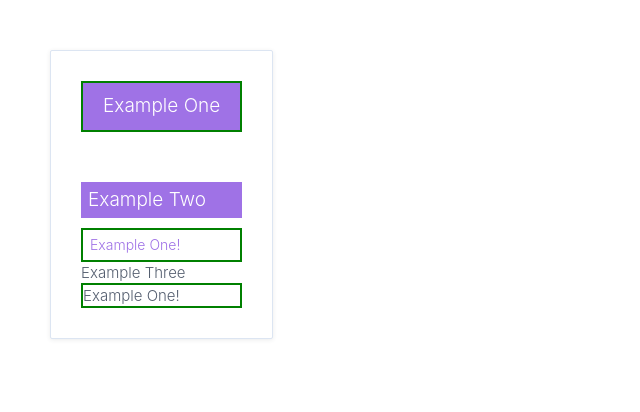
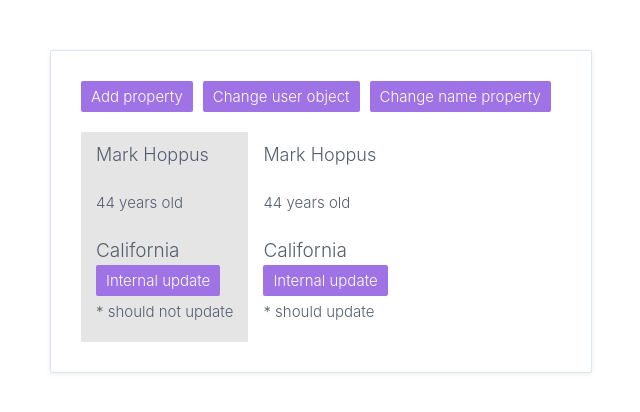
Before and after one commit to AditechGH/angular-pro-src, an Angular app: page / in a window 1280 px wide. Shown: the top 412 px of the page, without its empty margins (0-640 px from the left). Built offline with nearby package versions, Linux system fonts and the light colour scheme.

Commit message:
ChangeDetectionStrategy.OnPush and Immutability.

```diff
--- a/src/app/example/components/one/one.component.ts
+++ b/src/app/example/components/one/one.component.ts
@@ -1,22 +1,36 @@
-import { Component, ViewEncapsulation } from '@angular/core';
+import { ChangeDetectionStrategy, Component, Input } from '@angular/core';
+
+import { User } from '../../model/user.model';
 
 @Component({
   selector: 'example-one',
+  changeDetection: ChangeDetectionStrategy.OnPush,
   standalone: true,
   imports: [],
   template: `
     <div class="example-one">
-      Example One
+      <h4>{{ user.name }}</h4>
+      <h5>{{ user.age }} years old</h5>
+      {{ user.location }} <br />
+      {{ user.email }}
+
+      <button (click)="update()">Internal update</button>
+      <p>* should not update</p>
     </div>
   `,
-  styles: [`
-  .example-one {
-    background: #9f72e6;
-    font-size: 19px;
-    color: #fff;
-    margin-bottom: 50px;
-    padding: 10px 20px;
+  styles: [
+    `
+      .example-one {
+        font-size: 19px;
+        margin-bottom: 10px;
+      }
+    `,
+  ],
+})
+export class OneComponent {
+  @Input() user!: User;
+
+  update() {
+    this.user.name = 'Matt Skiba';
   }
-`]
-})
-export class OneComponent {}
+}
--- a/src/app/example/components/three/three.component.ts
+++ /dev/null
@@ -1,22 +0,0 @@
-import { Component, ViewEncapsulation } from '@angular/core';
-
-@Component({
-  selector: 'example-three',
-  encapsulation: ViewEncapsulation.None,
-  standalone: true,
-  imports: [],
-  template: `
-    <div class="example-three">
-      Example Three
-    </div>
-    <div class="example-one">
-      Example One!
-    </div>
-  `,
-   styles: [`
-   .example-one {
-     border: 2px solid green;
-   }
- `],
-})
-export class ThreeComponent {}
--- a/src/app/example/components/two/two.component.ts
+++ b/src/app/example/components/two/two.component.ts
@@ -1,32 +1,36 @@
-import { Component, ViewEncapsulation } from '@angular/core';
+import { ChangeDetectionStrategy, Component, Input } from '@angular/core';
+
+import { User } from '../../model/user.model';
 
 @Component({
   selector: 'example-two',
-  encapsulation: ViewEncapsulation.ShadowDom,
+  changeDetection: ChangeDetectionStrategy.Default,
   standalone: true,
   imports: [],
   template: `
     <div class="example-two">
-      Example Two
-    </div>
-    <div class="example-one">
-      Example One!
+      <h4>{{ user.name }}</h4>
+      <h5>{{ user.age }} years old</h5>
+      {{ user.location }} <br />
+      {{ user.email }}
+
+      <button (click)="update()">Internal update</button>
+      <p>* should update</p>
     </div>
   `,
-  styles: [`
-  .example-two {
-    background: #9f72e6;
-    font-size: 19px;
-    color: #fff;
-    margin-bottom: 10px;
-    padding: 5px 7px;
+  styles: [
+    `
+      .example-two {
+        font-size: 19px;
+        margin-bottom: 10px;
+      }
+    `,
+  ],
+})
+export class TwoComponent {
+  @Input() user!: User;
+
+  update() {
+    this.user.name = 'Scott Raynor';
   }
-  .example-one {
-    border: 3px solid #9f72e6;
-    font-size: 14px;
-    color: #9f72e6;
-    padding: 5px 7px;
-  }
-`]
-})
-export class TwoComponent {}
+}
--- a/src/app/example/containers/example-page/example-page.component.ts
+++ b/src/app/example/containers/example-page/example-page.component.ts
@@ -1,19 +1,52 @@
-import { Component } from '@angular/core';
+import { ChangeDetectionStrategy, Component } from '@angular/core';
 import { OneComponent } from '../../components/one/one.component';
 import { TwoComponent } from '../../components/two/two.component';
-import { ThreeComponent } from '../../components/three/three.component';
+import { User } from '../../model/user.model';
 
 @Component({
   selector: 'example-page',
+  changeDetection: ChangeDetectionStrategy.Default,
   standalone: true,
-  imports: [OneComponent, TwoComponent, ThreeComponent],
+  imports: [OneComponent, TwoComponent],
   template: `
     <div>
-      <example-one></example-one>
-      <example-two></example-two>
-      <example-three></example-three>
+      <button (click)="addProp()">Add property</button>
+      <button (click)="changeUser()">Change user object</button>
+      <button (click)="changeName()">Change name property</button>
+      <div class="users">
+        <example-one [user]="user"></example-one>
+        <example-two [user]="user"></example-two>
+      </div>
     </div>
   `,
-  styles: ``,
+  styles: [
+    `
+      button {
+        margin: 0 10px 0 0;
+      }
+    `,
+  ],
 })
-export class ExamplePageComponent {}
+export class ExamplePageComponent {
+  user: User = {
+    name: 'Mark Hoppus',
+    age: 44,
+    location: 'California',
+  };
+
+  addProp() {
+    this.user.email = 'blink@blink-182.net';
+  }
+
+  changeName() {
+    this.user.name = 'Travis Barker';
+  }
+
+  changeUser() {
+    this.user = {
+      name: 'Tom Delonge',
+      age: 41,
+      location: 'California',
+    };
+  }
+}
--- /dev/null
+++ b/src/app/example/model/user.model.ts
@@ -0,0 +1,6 @@
+export interface User {
+    name: string;
+    age: number;
+    location: string;
+    email?: string;
+}
--- a/src/styles.scss
+++ b/src/styles.scss
@@ -95,3 +95,14 @@
   h3 {
     margin-bottom: 20px;
   }
+
+  .users {
+    margin-top: 20px;
+    display: flex;
+  }
+  example-one {
+    background: rgba(0, 0, 0, 0.1);
+  }
+  example-one, example-two {
+    padding: 10px 15px;
+  }
```
